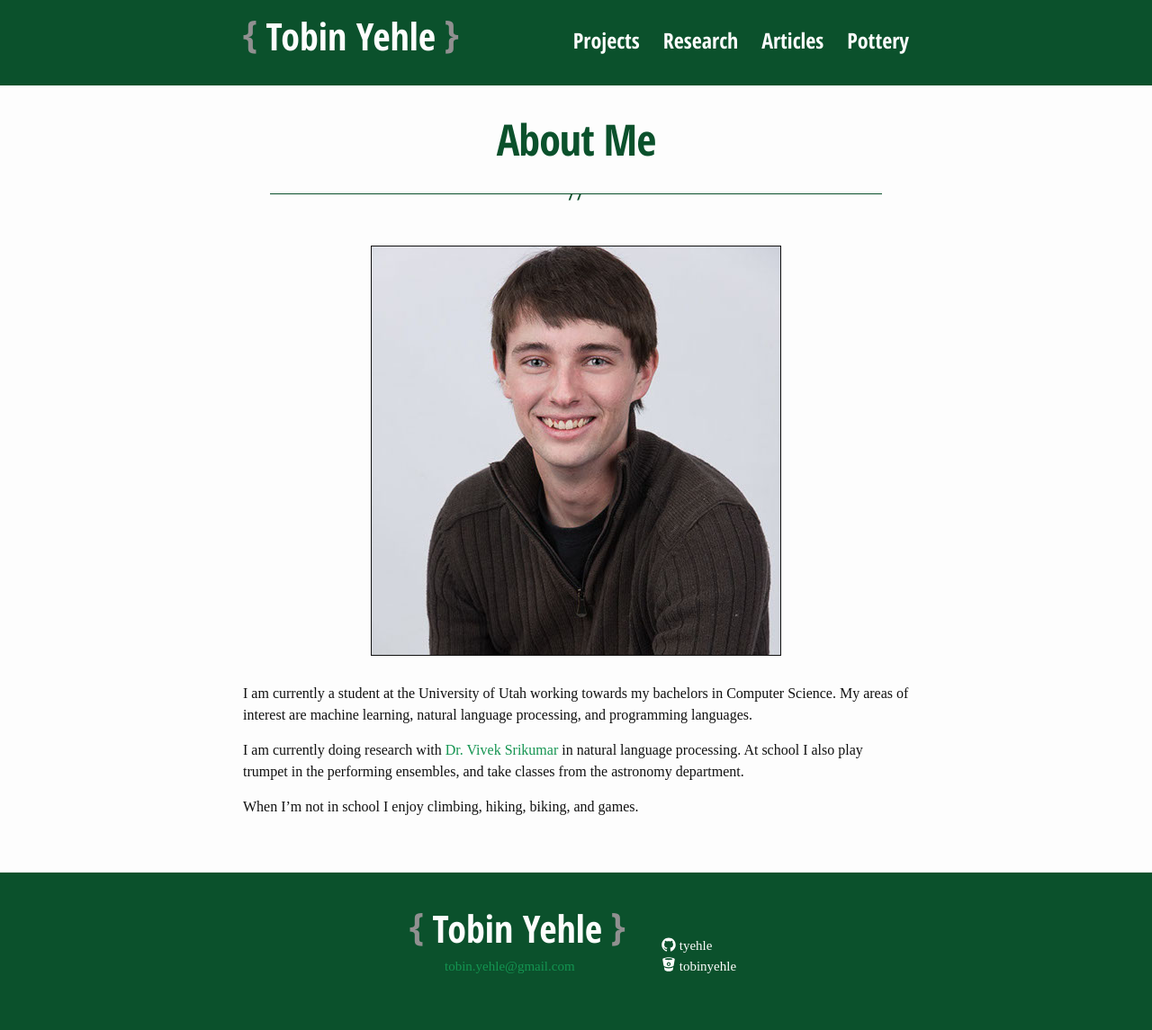
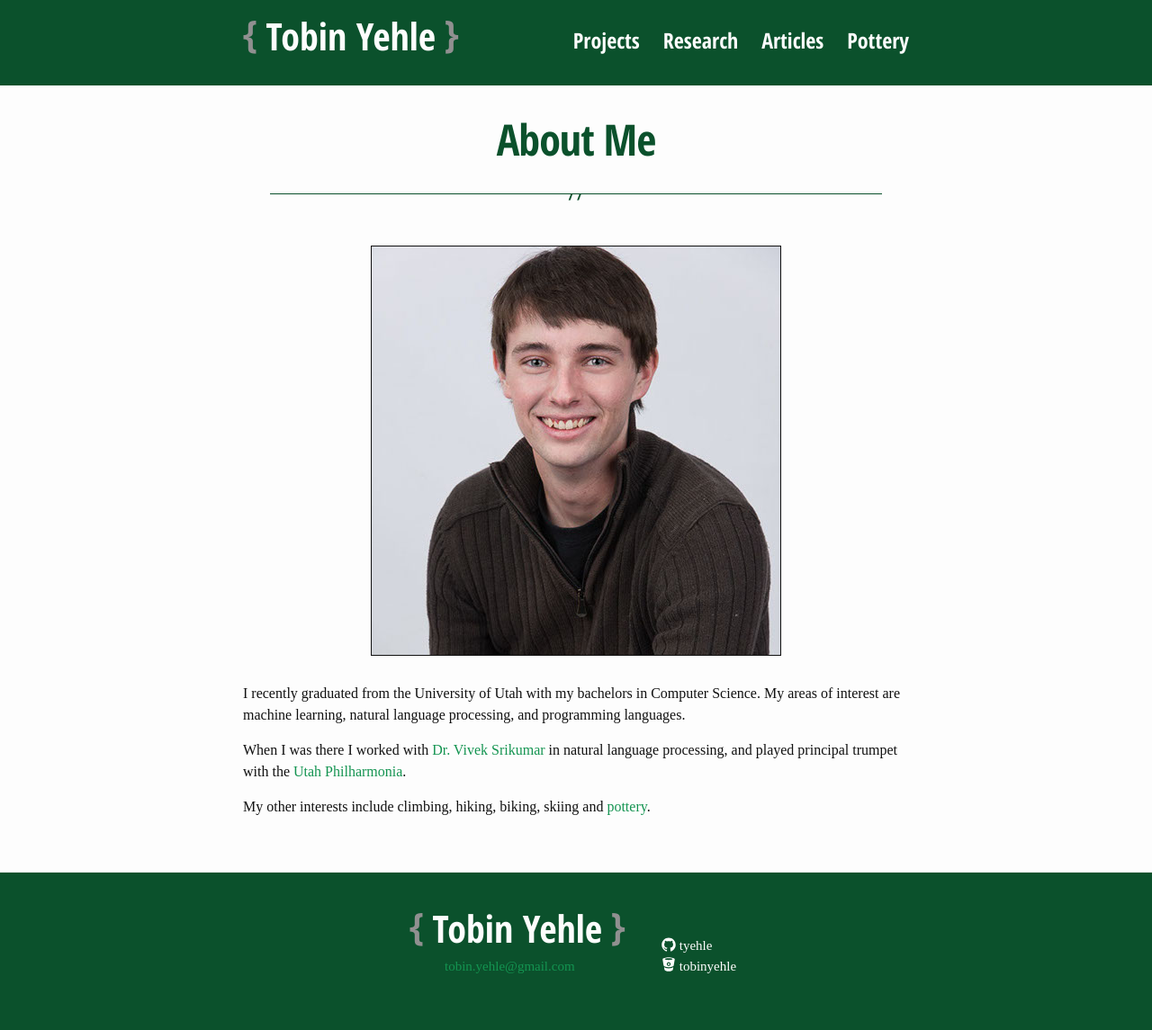
Before and after one commit to tyehle/tyehle.github.io, a Jekyll site: the page built from index.md, in a window 1280 px wide. Shown: the whole page at 90% size. Built offline with Jekyll 4.4.1, drawn with Linux system fonts in a browser that asks for light colours; some web fonts are replaced.

Commit message:
update home page

```diff
--- a/index.md
+++ b/index.md
@@ -6,8 +6,8 @@ title: About Me
 {% include image.html img="resources/portrait.jpg" %}
 
 
-I am currently a student at the University of Utah working towards my bachelors in Computer Science. My areas of interest are machine learning, natural language processing, and programming languages.
+I recently graduated from the University of Utah with my bachelors in Computer Science. My areas of interest are machine learning, natural language processing, and programming languages.
 
-I am currently doing research with [Dr. Vivek Srikumar](http://svivek.com) in natural language processing. At school I also play trumpet in the performing ensembles, and take classes from the astronomy department.
+When I was there I worked with [Dr. Vivek Srikumar](http://svivek.com) in natural language processing, and played principal trumpet with the [Utah Philharmonia](http://music.utah.edu/ensembles/orchestras/philharmonia.php).
 
-When I'm not in school I enjoy climbing, hiking, biking, and games.
+My other interests include climbing, hiking, biking, skiing and [pottery](pottery).
```
